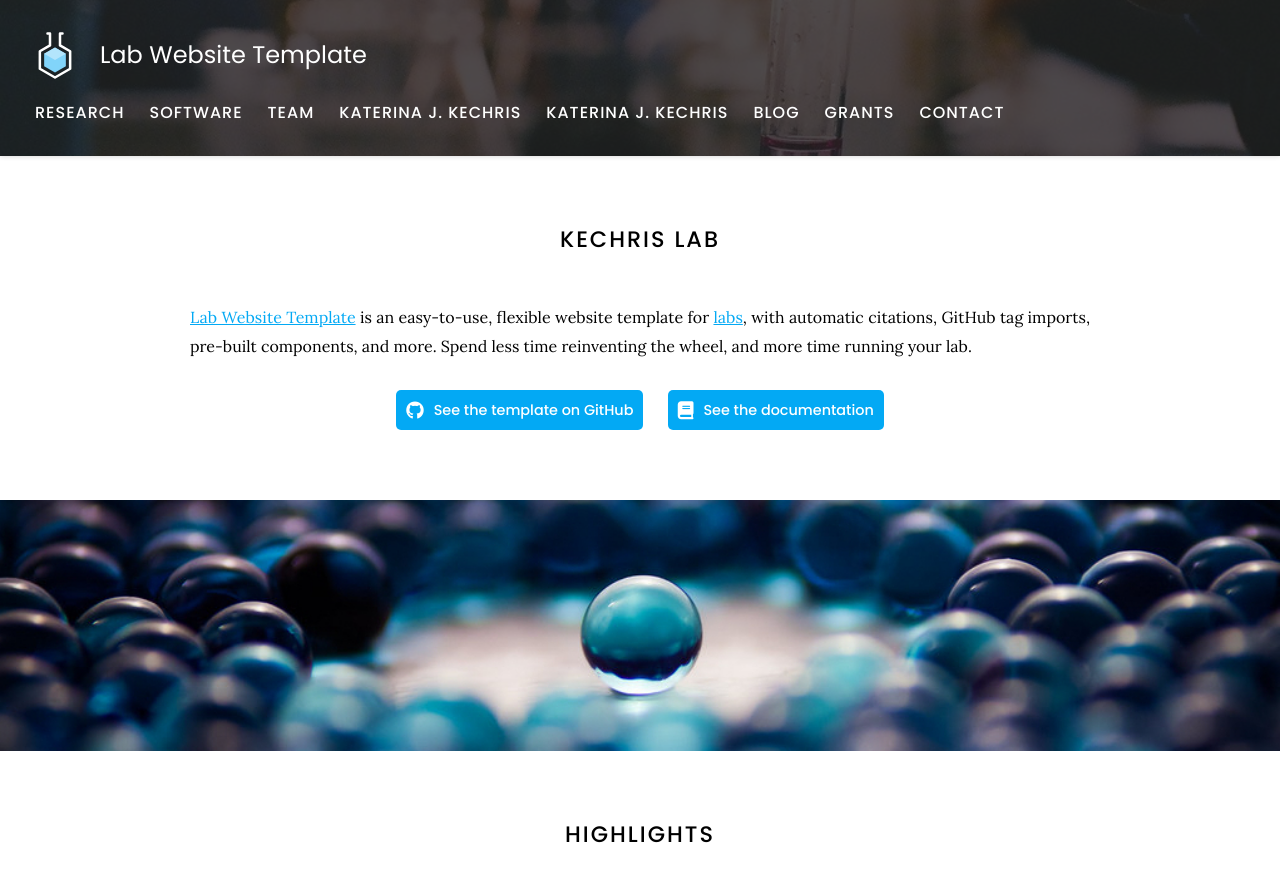
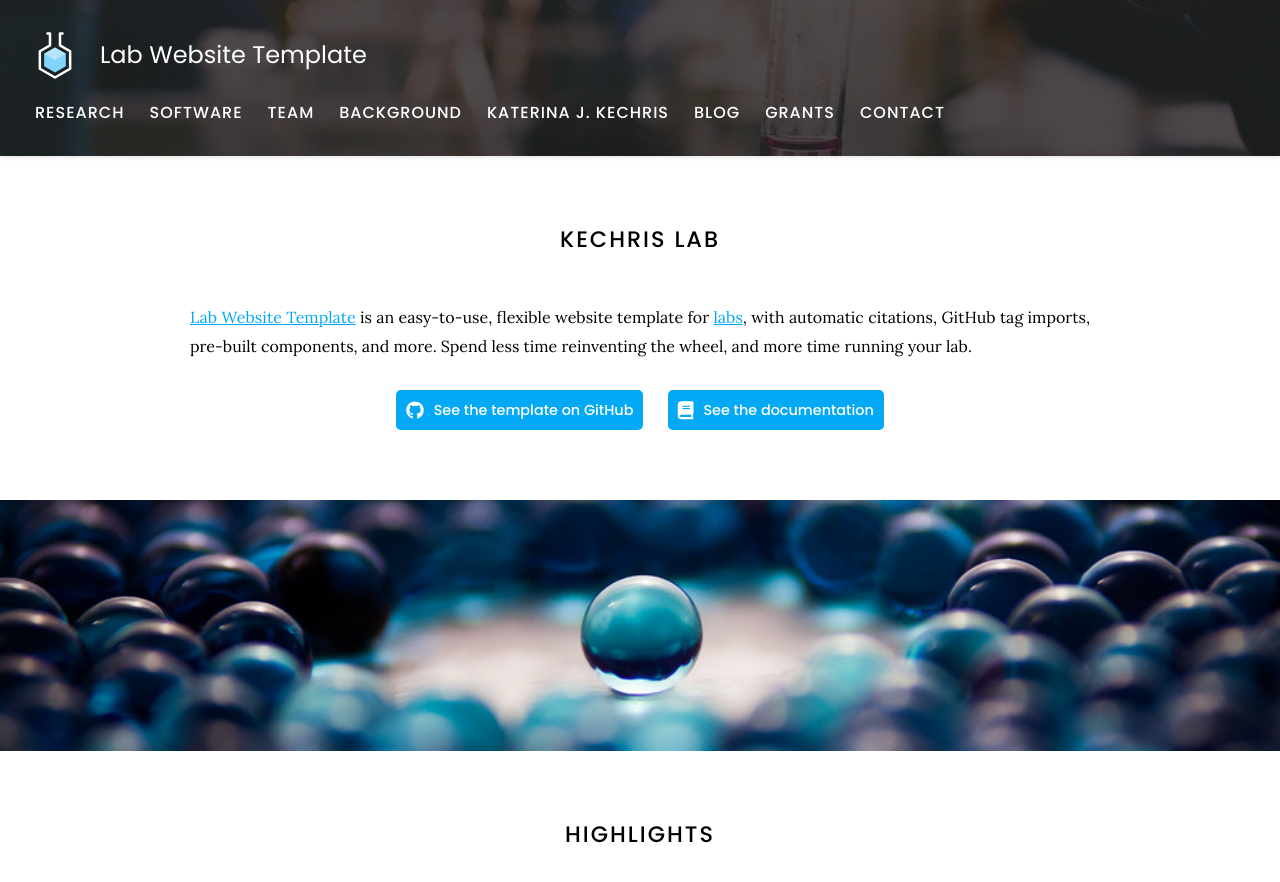
Before and after one commit to KechrisLab/kechrislab.github.io, a Jekyll site: the page built from index.md, in a window 1280 px wide and 900 px high. Shown: the top 882 px of the window. Built offline with Jekyll 4.4.1, drawn with Linux system fonts in a browser that asks for light colours.

Commit message:
Update index.md

```diff
--- a/background/index.md
+++ b/background/index.md
@@ -1,5 +1,5 @@
 ---
-title: Katerina J. Kechris
+title: Background
 description: Education and Positions
 nav:
   order: 3
```
